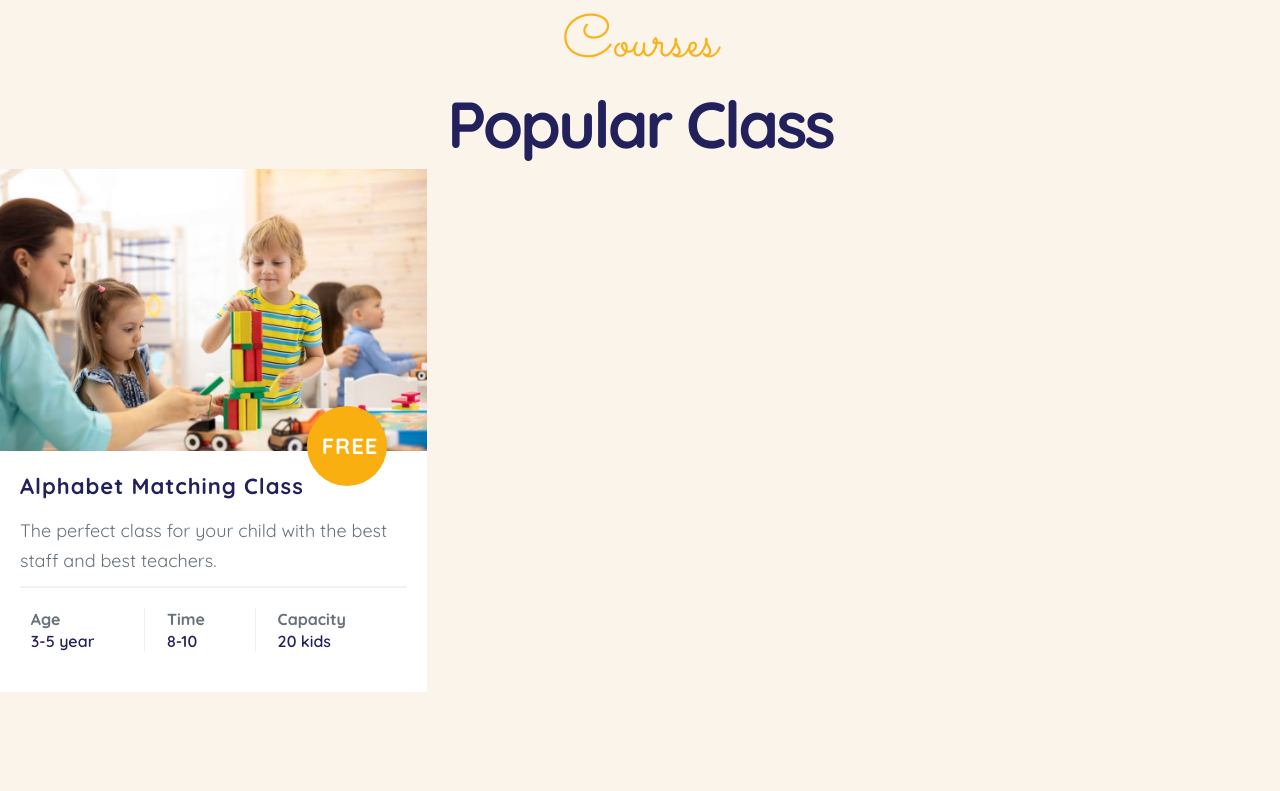
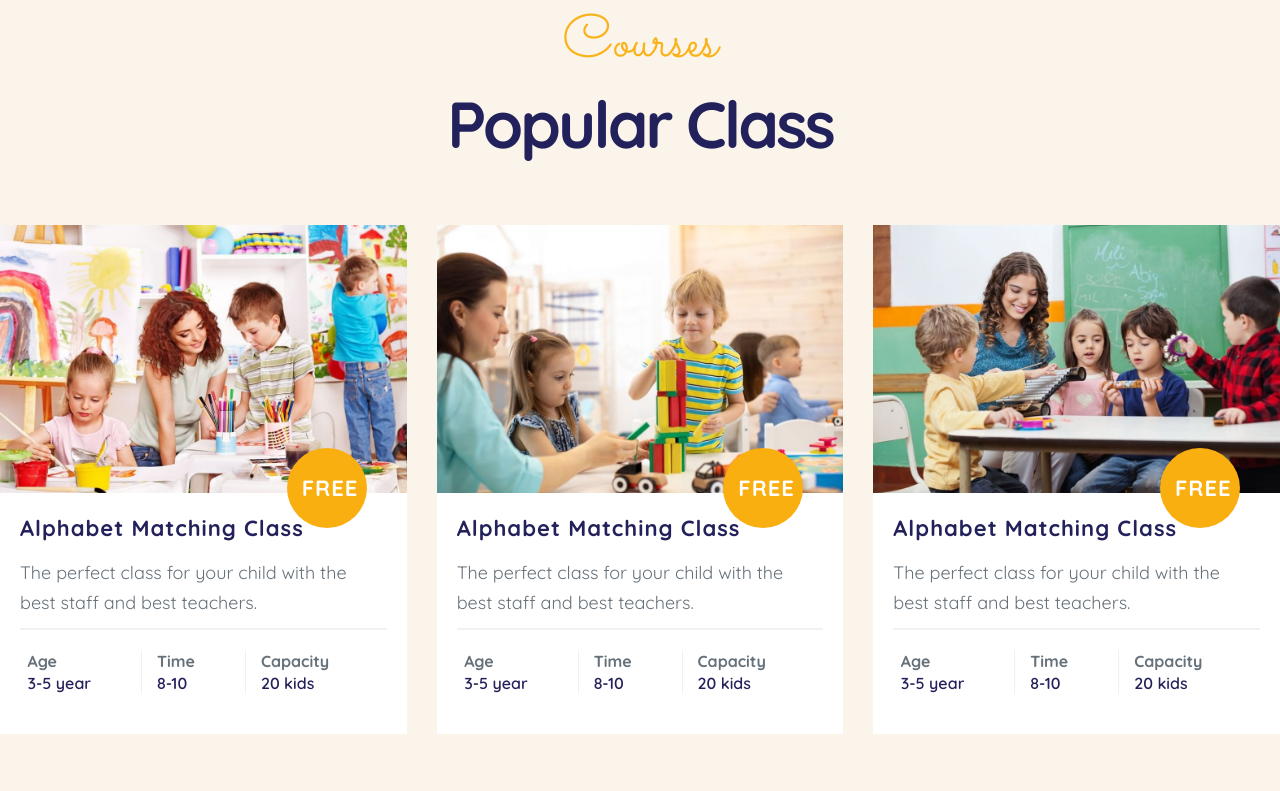
Before and after one commit to Indrajit98/School-Project, a React (Create React App) app: page / in a window 1280 px wide. Shown: the part 2100-2891 px from the top of the page. Built offline with nearby package versions, Linux system fonts and the light colour scheme.

Commit message:
course component upadate

```diff
--- a/src/components/Pages/Home/Courses/Courses.jsx
+++ b/src/components/Pages/Home/Courses/Courses.jsx
@@ -1,5 +1,15 @@
 import React from "react";
-import classImage from "../../../../assets/images/Class/classer1.jpg";
+import classImag1 from "../../../../assets/images/Class/classer1.jpg";
+import classImage2 from "../../../../assets/images/Class/classer2.jpg";
+import classImage3 from "../../../../assets/images/Class/classer3.jpg";
+import { Swiper, SwiperSlide } from "swiper/react";
+
+// Import Swiper styles
+import "swiper/css";
+import "swiper/css/pagination";
+
+// import required modules
+import { Pagination, Autoplay} from "swiper/modules";
 
 const Courses = () => {
   return (
@@ -9,17 +19,30 @@ const Courses = () => {
           <h3>Courses</h3>
           <h2>Popular Class</h2>
         </div>
-        <div className="course-card grid grid-cols-3">
+        <>
+          <Swiper
+            slidesPerView={3}
+            spaceBetween={30}
+            centeredSlides={false}
+            Autoplay={{ delay: 2500, disableOnInteraction: false }}
+            pagination={{
+              clickable: true,
+            }}
+            modules={[Pagination,Autoplay]}
+            className="mySwiper"
+          >
+            <SwiperSlide>
+              <div className="course-card  ">
                 <div className="card">
                   <div className="card-image">
-              <img src={classImage} alt="" />
+                    <img src={classImage3} alt="" />
                   </div>
                   <div className="course-content">
                     <h4 className="class-price">FREE</h4>
                     <h4>Alphabet Matching Class</h4>
                     <p>
-                The perfect class for your child with the best staff and best
-                teachers.
+                      The perfect class for your child with the best staff and
+                      best teachers.
                     </p>
                     <div className="class-meta-list">
                       <ul>
@@ -41,6 +64,184 @@ const Courses = () => {
                   <div className="btn">Join with Class</div>
                 </div>
               </div>
+            </SwiperSlide>
+
+            <SwiperSlide>
+              <div className="course-card  ">
+                <div className="card">
+                  <div className="card-image">
+                    <img src={classImag1} alt="" />
+                  </div>
+                  <div className="course-content">
+                    <h4 className="class-price">FREE</h4>
+                    <h4>Alphabet Matching Class</h4>
+                    <p>
+                      The perfect class for your child with the best staff and
+                      best teachers.
+                    </p>
+                    <div className="class-meta-list">
+                      <ul>
+                        <li>
+                          <span className="meta-title">Age</span>
+                          <span className="value">3-5 year</span>
+                        </li>
+                        <li>
+                          <span className="meta-title">Time</span>
+                          <span className="value">8-10</span>
+                        </li>
+                        <li>
+                          <span className="meta-title">Capacity</span>
+                          <span className="value">20 kids</span>
+                        </li>
+                      </ul>
+                    </div>
+                  </div>
+                  <div className="btn">Join with Class</div>
+                </div>
+              </div>
+            </SwiperSlide>
+
+            <SwiperSlide>
+              <div className="course-card  ">
+                <div className="card">
+                  <div className="card-image">
+                    <img src={classImage2} alt="" />
+                  </div>
+                  <div className="course-content">
+                    <h4 className="class-price">FREE</h4>
+                    <h4>Alphabet Matching Class</h4>
+                    <p>
+                      The perfect class for your child with the best staff and
+                      best teachers.
+                    </p>
+                    <div className="class-meta-list">
+                      <ul>
+                        <li>
+                          <span className="meta-title">Age</span>
+                          <span className="value">3-5 year</span>
+                        </li>
+                        <li>
+                          <span className="meta-title">Time</span>
+                          <span className="value">8-10</span>
+                        </li>
+                        <li>
+                          <span className="meta-title">Capacity</span>
+                          <span className="value">20 kids</span>
+                        </li>
+                      </ul>
+                    </div>
+                  </div>
+                  <div className="btn">Join with Class</div>
+                </div>
+              </div>
+            </SwiperSlide>
+
+            <SwiperSlide>
+              <div className="course-card  ">
+                <div className="card">
+                  <div className="card-image">
+                    <img src={classImage3} alt="" />
+                  </div>
+                  <div className="course-content">
+                    <h4 className="class-price">FREE</h4>
+                    <h4>Alphabet Matching Class</h4>
+                    <p>
+                      The perfect class for your child with the best staff and
+                      best teachers.
+                    </p>
+                    <div className="class-meta-list">
+                      <ul>
+                        <li>
+                          <span className="meta-title">Age</span>
+                          <span className="value">3-5 year</span>
+                        </li>
+                        <li>
+                          <span className="meta-title">Time</span>
+                          <span className="value">8-10</span>
+                        </li>
+                        <li>
+                          <span className="meta-title">Capacity</span>
+                          <span className="value">20 kids</span>
+                        </li>
+                      </ul>
+                    </div>
+                  </div>
+                  <div className="btn">Join with Class</div>
+                </div>
+              </div>
+            </SwiperSlide>
+
+            <SwiperSlide>
+              <div className="course-card  ">
+                <div className="card">
+                  <div className="card-image">
+                    <img src={classImag1} alt="" />
+                  </div>
+                  <div className="course-content">
+                    <h4 className="class-price">FREE</h4>
+                    <h4>Alphabet Matching Class</h4>
+                    <p>
+                      The perfect class for your child with the best staff and
+                      best teachers.
+                    </p>
+                    <div className="class-meta-list">
+                      <ul>
+                        <li>
+                          <span className="meta-title">Age</span>
+                          <span className="value">3-5 year</span>
+                        </li>
+                        <li>
+                          <span className="meta-title">Time</span>
+                          <span className="value">8-10</span>
+                        </li>
+                        <li>
+                          <span className="meta-title">Capacity</span>
+                          <span className="value">20 kids</span>
+                        </li>
+                      </ul>
+                    </div>
+                  </div>
+                  <div className="btn">Join with Class</div>
+                </div>
+              </div>
+            </SwiperSlide>
+
+            <SwiperSlide>
+              <div className="course-card  ">
+                <div className="card">
+                  <div className="card-image">
+                    <img src={classImage3} alt="" />
+                  </div>
+                  <div className="course-content">
+                    <h4 className="class-price">FREE</h4>
+                    <h4>Alphabet Matching Class</h4>
+                    <p>
+                      The perfect class for your child with the best staff and
+                      best teachers.
+                    </p>
+                    <div className="class-meta-list">
+                      <ul>
+                        <li>
+                          <span className="meta-title">Age</span>
+                          <span className="value">3-5 year</span>
+                        </li>
+                        <li>
+                          <span className="meta-title">Time</span>
+                          <span className="value">8-10</span>
+                        </li>
+                        <li>
+                          <span className="meta-title">Capacity</span>
+                          <span className="value">20 kids</span>
+                        </li>
+                      </ul>
+                    </div>
+                  </div>
+                  <div className="btn">Join with Class</div>
+                </div>
+              </div>
+            </SwiperSlide>
+          </Swiper>
+        </>
       </div>
     </div>
   );
--- a/src/components/Pages/Home/Courses/_Courses.scss
+++ b/src/components/Pages/Home/Courses/_Courses.scss
@@ -6,6 +6,8 @@
         text-align: center;
     }
 
+    .swiper{
+        top: -40px;
         .course-card {
             .card {
                 background-color: $white;
@@ -96,3 +98,4 @@
             }
         }
     }
+}
--- a/src/index.css
+++ b/src/index.css
@@ -399,23 +399,26 @@ p {
 .course .course-title {
   text-align: center;
 }
-.course .course-card .card {
+.course .swiper {
+  top: -40px;
+}
+.course .swiper .course-card .card {
   background-color: #fff;
   position: relative;
   overflow: hidden;
 }
-.course .course-card .card .card-image {
+.course .swiper .course-card .card .card-image {
   transform: scale(1);
   transition: 0.3s;
 }
-.course .course-card .card .course-content {
+.course .swiper .course-card .card .course-content {
   position: relative;
   padding: 20px;
   bottom: 0;
   background-color: #fff;
   transition: 0.3s;
 }
-.course .course-card .card .course-content .class-price {
+.course .swiper .course-card .card .course-content .class-price {
   background-color: #FAAF11;
   width: 80px;
   height: 80px;
@@ -430,16 +433,16 @@ p {
   right: 40px;
   transition: 0.5s;
 }
-.course .course-card .card .course-content .class-meta-list {
+.course .swiper .course-card .card .course-content .class-meta-list {
   border-top: 2px solid #f1f1f1;
   margin-top: 10px;
 }
-.course .course-card .card .course-content .class-meta-list ul {
+.course .swiper .course-card .card .course-content .class-meta-list ul {
   display: flex;
   justify-content: space-around;
   padding: 20px 0;
 }
-.course .course-card .card .course-content .class-meta-list ul li {
+.course .swiper .course-card .card .course-content .class-meta-list ul li {
   display: flex;
   flex-direction: column;
   border-right: 1px solid #f1f1f1;
@@ -447,20 +450,20 @@ p {
   text-align: left;
   font-family: Quicksand;
 }
-.course .course-card .card .course-content .class-meta-list ul li:last-child {
+.course .swiper .course-card .card .course-content .class-meta-list ul li:last-child {
   border: none;
 }
-.course .course-card .card .course-content .class-meta-list ul li .meta-title {
+.course .swiper .course-card .card .course-content .class-meta-list ul li .meta-title {
   font-size: 16px;
   font-weight: 800;
   color: #66717A;
 }
-.course .course-card .card .course-content .class-meta-list ul li .value {
+.course .swiper .course-card .card .course-content .class-meta-list ul li .value {
   font-size: 16px;
   font-weight: 600;
   color: #23215b;
 }
-.course .course-card .card .btn {
+.course .swiper .course-card .card .btn {
   width: 100%;
   margin: 0;
   bottom: -65px;
@@ -469,16 +472,16 @@ p {
   display: flex;
   justify-content: center;
 }
-.course .course-card .card:hover .card-image {
+.course .swiper .course-card .card:hover .card-image {
   transform: scale(1.1);
 }
-.course .course-card .card:hover .course-content {
+.course .swiper .course-card .card:hover .course-content {
   bottom: 40px;
 }
-.course .course-card .card:hover .course-content .class-price {
+.course .swiper .course-card .card:hover .course-content .class-price {
   background-color: #48D7EE;
 }
-.course .course-card .card:hover .btn {
+.course .swiper .course-card .card:hover .btn {
   bottom: 0;
   background-color: #FAAF11;
 }/*# sourceMappingURL=index.css.map */
```
Also changed, not shown: 1 other file (tests, documents, lock files or other folders). Lines whose indentation alone changed are shown as unchanged.
